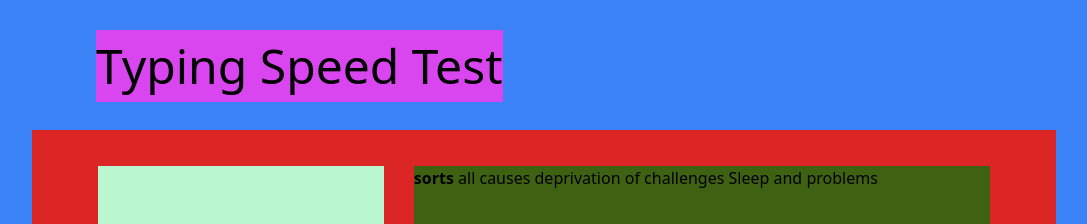
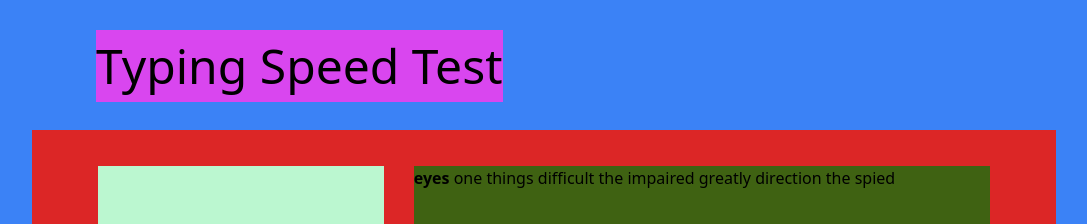
Before and after one commit to albert-dinh-01/TypingTest, a React (Create React App) app in the folder front/: page / in a window 1280 px wide. Shown: the top 224 px of the page, without its empty margins (96-1183 px from the left). Built offline with nearby package versions, Linux system fonts and the light colour scheme.

Commit message:
Grab 10 words every single time getText() is called

```diff
--- a/front/src/components/TextField/TextField.tsx
+++ b/front/src/components/TextField/TextField.tsx
@@ -9,9 +9,10 @@ import Box from "@mui/material/Box";
 // TODO: Give another 10 words once all 10 words are covered
 
 const getText = () =>
-	`Sleep deprivation causes all sorts of challenges and problems`
+	`Sleep deprivation causes all sorts of challenges and problems When one get enough sleep mind work clearly Studies have shown that after staying awake for 24 hours ability to do simple math is greatly impaired Driving tired has been shown to be as bad as driving drunk Moods change depression anxiety and mania can be induced by lack of sleep As much as people try to do without enough sleep it is a wonder more crazy things happen in this world There was something in the tree It was difficult to tell from the ground but Rachael could see movement She squinted her eyes and peered in the direction of the movement trying to decipher exactly what she had spied The more she peered however the more she thought it might be a figment of her imagination Nothing seemed to move until the moment she began to take her eyes off the tree Then in the corner of her eye she would see the movement again and begin the process of staring again`
 		.split(" ")
-		.sort(() => (Math.random() > 0.5 ? 1 : -1));
+		.sort(() => (Math.random() > 0.5 ? 1 : -1))
+		.slice(0, 10);
 
 /**
 When one get enough sleep mind work clearly Studies have shown that after staying awake for 24 hours ability to do simple math is greatly impaired Driving tired has been shown to be as bad as driving drunk Moods change depression anxiety and mania can be induced by lack of sleep As much as people try to do without enough sleep it is a wonder more crazy things happen in this world There was something in the tree It was difficult to tell from the ground but Rachael could see movement She squinted her eyes and peered in the direction of the movement trying to decipher exactly what she had spied The more she peered however the more she thought it might be a figment of her imagination Nothing seemed to move until the moment she began to take her eyes off the tree Then in the corner of her eye she would see the movement again and begin the process of staring again
```
